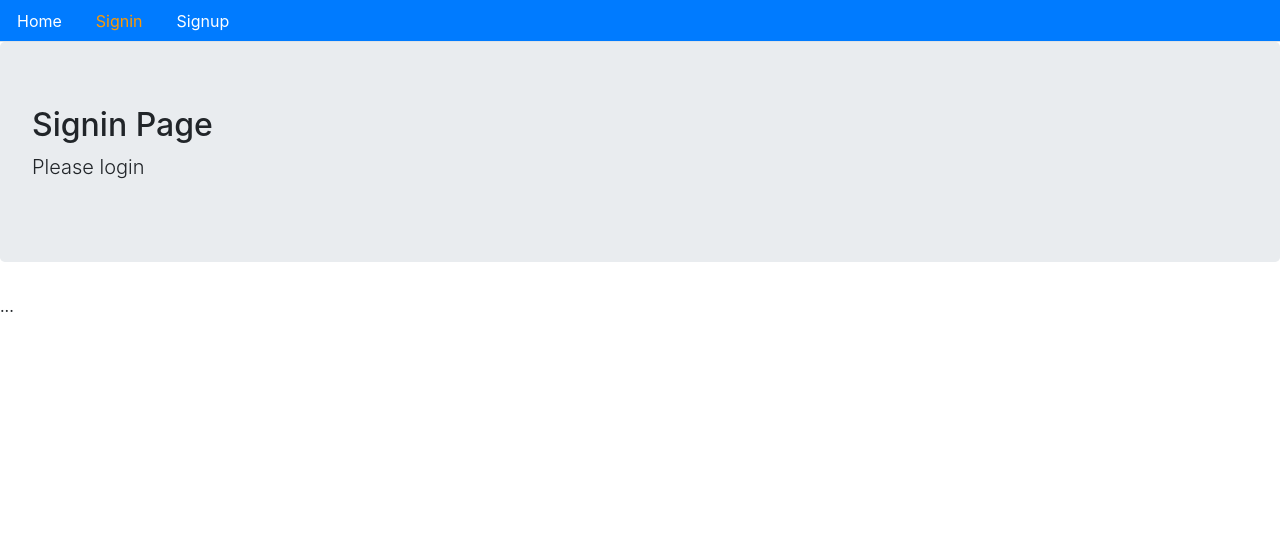
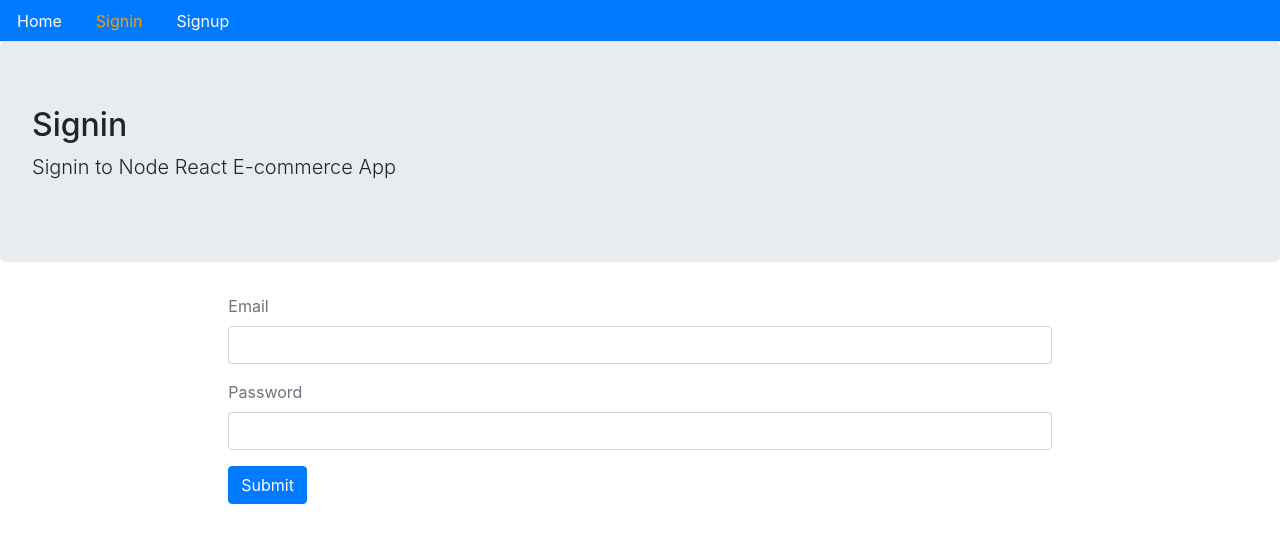
Before and after one commit to Lyyte/finalproject, a React (Create React App) app: page /signin in a window 1280 px wide. Shown: the top 542 px of the page. Built offline with nearby package versions, Linux system fonts and the light colour scheme; no server answers.

Commit message:
fully set up signin page, signup page, post routes to api, change the start:dev script

```diff
--- a/models/user.js
+++ b/models/user.js
@@ -13,10 +13,6 @@ const UserSchema = new Schema({
   password: {
     type: String,
     required: true
-  },
-  date: {
-    type: Date,
-    default: Date.now
   }
 });
 // eslint-disable-next-line no-undef
--- a/package.json
+++ b/package.json
@@ -7,6 +7,7 @@
     "@testing-library/jest-dom": "^4.2.4",
     "@testing-library/react": "^9.5.0",
     "@testing-library/user-event": "^7.2.1",
+    "axios": "^0.19.2",
     "bcryptjs": "^2.4.3",
     "body-parser": "^1.19.0",
     "concurrently": "^5.2.0",
@@ -23,8 +24,10 @@
     "react-scripts": "3.4.1",
     "validator": "^13.1.1"
   },
+  "proxy": "http://localhost:3001",
   "scripts": {
-    "start": "react-scripts start",
+    "start": "node server.js",
+    "start:dev": "concurrently \"nodemon server.js\" \"react-scripts start\"",
     "build": "react-scripts build",
     "test": "react-scripts test",
     "eject": "react-scripts eject",
--- a/public/index.html
+++ b/public/index.html
@@ -2,35 +2,12 @@
 <html lang="en">
   <head>
     <meta charset="utf-8" />
-    <link rel="icon" href="%PUBLIC_URL%/favicon.ico" />
+    <link rel="shortcut icon" href="%PUBLIC_URL%/favicon.ico" />
     <meta name="viewport" content="width=device-width, initial-scale=1" />
     <meta name="theme-color" content="#000000" />
-    <meta
-      name="description"
-      content="Web site created using create-react-app"
-    />
-    <link rel="apple-touch-icon" href="%PUBLIC_URL%/logo192.png" />
-    <!--
-      manifest.json provides metadata used when your web app is installed on a
-      user's mobile device or desktop. See https://developers.google.com/web/fundamentals/web-app-manifest/
-    -->
     <link rel="manifest" href="%PUBLIC_URL%/manifest.json" />
-    <!--
-      Notice the use of %PUBLIC_URL% in the tags above.
-      It will be replaced with the URL of the `public` folder during the build.
-      Only files inside the `public` folder can be referenced from the HTML.
-
-      Unlike "/favicon.ico" or "favicon.ico", "%PUBLIC_URL%/favicon.ico" will
-      work correctly both with client-side routing and a non-root public URL.
-      Learn how to configure a non-root public URL by running `npm run build`.
-    -->
+    <link href="https://stackpath.bootstrapcdn.com/bootstrap/4.5.0/css/bootstrap.min.css" rel="stylesheet" integrity="sha384-9aIt2nRpC12Uk9gS9baDl411NQApFmC26EwAOH8WgZl5MYYxFfc+NcPb1dKGj7Sk" crossorigin="anonymous"/>
     <title>React App</title>
-    <link
-      rel="stylesheet"
-      href="https://stackpath.bootstrapcdn.com/bootstrap/4.3.1/css/bootstrap.min.css"
-      integrity="sha384-ggOyR0iXCbMQv3Xipma34MD+dH/1fQ784/j6cY/iJTQUOhcWr7x9JvoRxT2MZw1T"
-      crossorigin="anonymous"
-    />
   </head>
   <body>
     <noscript>You need to enable JavaScript to run this app.</noscript>
--- a/server.js
+++ b/server.js
@@ -5,7 +5,7 @@ const routes = require("./routes");
 const app = express();
 const bodyParser = require("body-parser");
 const passport = require("passport");
-const PORT = process.env.PORT || 3000;
+const PORT = process.env.PORT || 3001;
 
 
 const users = require("./routes/api/index");
--- a/src/auth/index.js
+++ /dev/null
@@ -1,19 +0,0 @@
-import { API } from '../config';
-
-//posts to backend
- export const signup = (user) => {
-    return fetch(`${API}/signup`, {
-      method:"POST",
-      headers: {
-        Accept: 'application/json',
-        "Content-Type": "application/json"
-      },
-      body: JSON.stringify(user)
-    })
-    .then(response => {
-      return response.json()
-    })
-    .catch(err => {
-      console.log(err)
-    })
-  }
--- a/src/core/home.js
+++ b/src/core/home.js
@@ -2,9 +2,36 @@ import React from 'react'
 import Layout from './layout'
 
 const Home = () => (
-    <Layout title='Home Page' description='Store page'>
-        ...
+    (<Layout title='Home' description='add product' className='container col-md-8 offset-md-2'>
+ <form>
+      <div className="form-group">
+          <label className="text-muted">Product Name</label>
+          <input type="text" className="form-control"/>
+      </div>
+
+      <div className="form-group">
+          <label className="text-muted">Quantity</label>
+          <input type="number" className="form-control"/>
+      </div>
+
+      <div className="form-group">
+          <label className="text-muted">Price</label>
+          <input type="number" className="form-control"/>
+      </div>
+
+      <div className="form-group">
+          <label className="text-muted">Quick Descriptions</label>
+          <input type="text" className="form-control"/>
+      </div>
+
+      <div className="form-group">
+          <label className="text-muted">imageURL</label>
+          <input type="string" className="form-control"/>
+      </div>
+
+
+ </form>
     </Layout>
     )
-
+)
 export default Home
--- a/src/user/Signin.js
+++ b/src/user/Signin.js
@@ -1,11 +1,109 @@
-import React from 'react'
-import Layout from '../core/layout'
+import React, { useState } from "react";
+import { Redirect } from "react-router-dom";
+import Layout from "../core/layout";
+import { signin, authenticate, isAuthenticated } from "./index";
 
-const Signin = () =>
+const Signin = () => {
+    const [values, setValues] = useState({
+        email: "",
+        password: "",
+        error: "",
+        loading: false,
+        redirectToReferrer: false
+    });
 
-(<Layout title='Signin Page' description='Please login'>
-...
-</Layout>
-)
+    const { email, password, loading, error, redirectToReferrer } = values;
+    const { user } = isAuthenticated();
 
-export default Signin
+    const handleChange = name => event => {
+        setValues({ ...values, error: false, [name]: event.target.value });
+    };
+
+    const clickSubmit = event => {
+        event.preventDefault();
+        setValues({ ...values, error: false, loading: true });
+        signin({ email, password }).then(data => {
+            if (data.error) {
+                setValues({ ...values, error: data.error, loading: false });
+            } else {
+                authenticate(data, () => {
+                    setValues({
+                        ...values,
+                        redirectToReferrer: true
+                    });
+                });
+            }
+        });
+    };
+
+    const signUpForm = () => (
+        <form>
+            <div className="form-group">
+                <label className="text-muted">Email</label>
+                <input
+                    onChange={handleChange("email")}
+                    type="email"
+                    className="form-control"
+                    value={email}
+                />
+            </div>
+
+            <div className="form-group">
+                <label className="text-muted">Password</label>
+                <input
+                    onChange={handleChange("password")}
+                    type="password"
+                    className="form-control"
+                    value={password}
+                />
+            </div>
+            <button onClick={clickSubmit} className="btn btn-primary">
+                Submit
+            </button>
+        </form>
+    );
+
+    const showError = () => (
+        <div
+            className="alert alert-danger"
+            style={{ display: error ? "" : "none" }}
+        >
+            {error}
+        </div>
+    );
+
+    const showLoading = () =>
+        loading && (
+            <div className="alert alert-info">
+                <h2>Loading...</h2>
+            </div>
+        );
+
+    const redirectUser = () => {
+        if (redirectToReferrer) {
+            if (user && user.role === 1) {
+                return <Redirect to="/admin/dashboard" />;
+            } else {
+                return <Redirect to="/user/dashboard" />;
+            }
+        }
+        if (isAuthenticated()) {
+            return <Redirect to="/" />;
+        }
+    };
+
+    return (
+        <Layout
+            title="Signin"
+            description="Signin to Node React E-commerce App"
+            className="container col-md-8 offset-md-2"
+        >
+            {showLoading()}
+            {showError()}
+            {signUpForm()}
+            {redirectUser()}
+        </Layout>
+    );
+};
+
+export default Signin;
--- a/src/user/Signup.js
+++ b/src/user/Signup.js
@@ -1,8 +1,7 @@
-import React, {useState} from 'react'
-import { Link } from 'react-router-dom'
-import Layout from '../core/layout'
-import { API } from '../config'
-import { signup } from '../auth'
+import React, { useState } from 'react';
+import { Link } from 'react-router-dom';
+import Layout from '../core/layout';
+import { signup } from './index';
 
 const Signup = () => {
     const [values, setValues] = useState({
@@ -19,15 +18,12 @@ const handleChange = name => event => {
         setValues({ ...values, error: false, [name]: event.target.value });
     };
 
-
-
     const clickSubmit = event => {
         event.preventDefault();
-  setValues({ ...values, error: false })
-  signup({name, email, password})
-  .then(data => {
-    if(data.error){
-      setValues({...values, error: data.error, success : false})
+        setValues({ ...values, error: false });
+        signup({ name, email, password }).then(data => {
+            if (data) {
+                setValues({ ...values, error: data[Object.keys(data)[0]], success: false });
             } else {
                 setValues({
                     ...values,
@@ -36,10 +32,13 @@ const clickSubmit = event => {
                     password: '',
                     error: '',
                     success: true
-      })
+                });
             }
-  })
-}
+        });
+    };
+
+
+    console.log(values)
 
     const signUpForm = () => (
         <form>
@@ -71,18 +70,22 @@ const showError = () => (
 
     const showSuccess = () => (
         <div className="alert alert-info" style={{ display: success ? '' : 'none' }}>
-      New account is created. Please <Link to="/signin">Signin</Link>
+            Your account has been created. Please <Link to="/signin">Signin</Link>
         </div>
     );
 
-return (<Layout title='Sign up Page'
-description='Please register'
-className='container col-md-8 offset-md-2'>
+    return (
+        <Layout
+            title="Signup"
+            description="Signup to Node React E-commerce App"
+            className="container col-md-8 offset-md-2"
+        >
             {showSuccess()}
             {showError()}
             {signUpForm()}
+            {JSON.stringify(values)}
         </Layout>
-)
-}
+    );
+};
 
-export default Signup
+export default Signup;
--- /dev/null
+++ b/src/user/index.js
@@ -0,0 +1,67 @@
+import { API } from '../config';
+
+export const signup = user => {
+    return fetch(`/api/register`, {
+        method: 'POST',
+        headers: {
+            Accept: 'application/json',
+            'Content-Type': 'application/json'
+        },
+        body: JSON.stringify(user)
+    })
+        .then(response => {
+            return response.json();
+        })
+        .catch(err => {
+            console.log(err);
+        });
+};
+
+export const signin = user => {
+    return fetch(`/api/login`, {
+        method: 'POST',
+        headers: {
+            Accept: 'application/json',
+            'Content-Type': 'application/json'
+        },
+        body: JSON.stringify(user)
+    })
+        .then(response => {
+            return response.json();
+        })
+        .catch(err => {
+            console.log(err);
+        });
+};
+
+export const authenticate = (data, next) => {
+    if (typeof window !== 'undefined') {
+        localStorage.setItem('jwt', JSON.stringify(data));
+        next();
+    }
+};
+
+export const signout = next => {
+    if (typeof window !== 'undefined') {
+        localStorage.removeItem('jwt');
+        next();
+        return fetch(`${API}/signout`, {
+            method: 'GET'
+        })
+            .then(response => {
+                console.log('signout', response);
+            })
+            .catch(err => console.log(err));
+    }
+};
+
+export const isAuthenticated = () => {
+    if (typeof window == 'undefined') {
+        return false;
+    }
+    if (localStorage.getItem('jwt')) {
+        return JSON.parse(localStorage.getItem('jwt'));
+    } else {
+        return false;
+    }
+};
```
Also changed, not shown: src/index.js (+1 -8 lines), 1 other file (tests, documents, lock files or other folders). Lines whose indentation alone changed are shown as unchanged.
